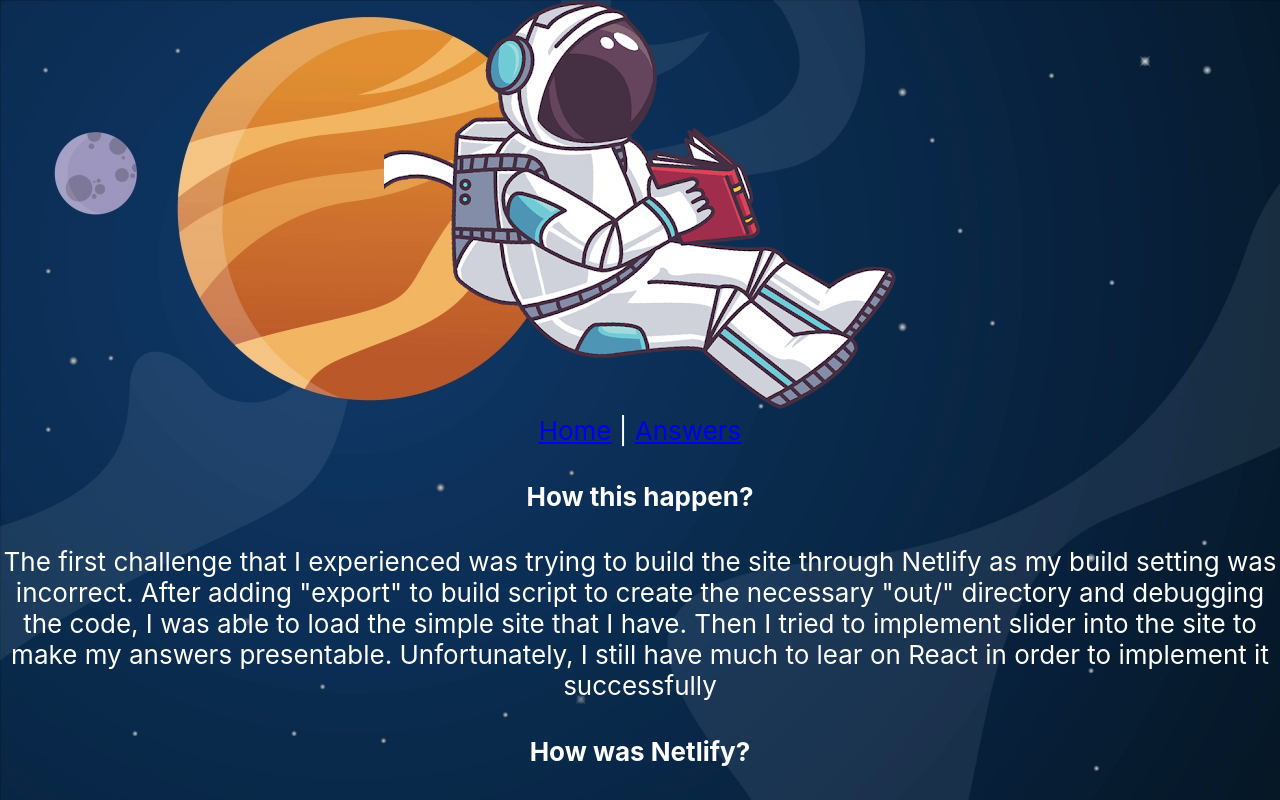
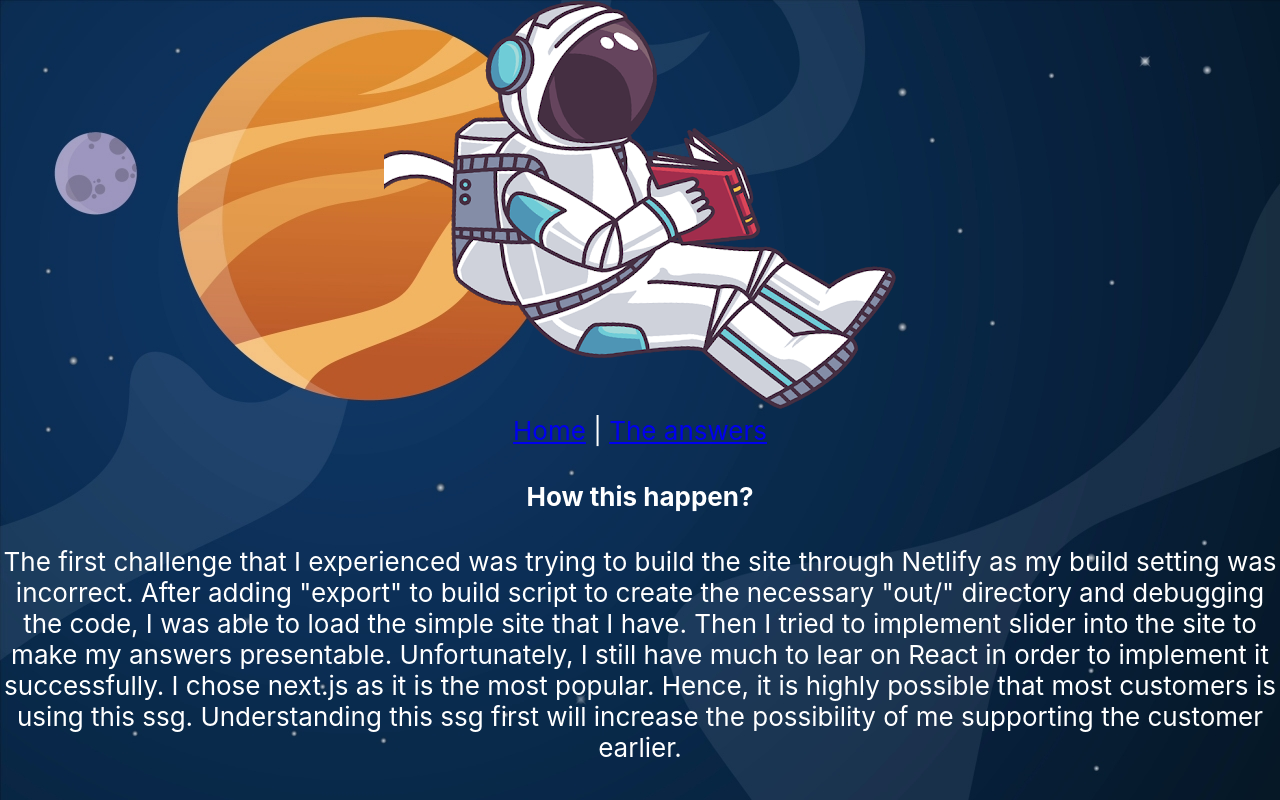
Before and after one commit to w2Mac/nextjs-exercise, a Next.js app: page /answers in a window 1280 px wide. Shown: the top 800 px of the page. Built offline with nearby package versions, Linux system fonts and the light colour scheme.

Commit message:
Bonus Questions

```diff
--- a/components/Layout.tsx
+++ b/components/Layout.tsx
@@ -27,7 +27,7 @@ const Layout: React.FunctionComponent<Props> = ({
         </Link>{' '}
         |{' '}
         <Link href="/answers">
-          <a>Answers</a>
+          <a>The answers</a>
         </Link>
       </nav>
     </header>
--- a/pages/answers.tsx
+++ b/pages/answers.tsx
@@ -6,7 +6,7 @@ const IndexPage: NextPage = () => {
   return (
       <Layout title="Answers">
       <h4>How this happen?</h4>
-      <p>The first challenge that I experienced was trying to build the site through Netlify as my build setting was incorrect. After adding "export" to build script to create the necessary "out/" directory and debugging the code, I was able to load the simple site that I have. Then I tried to implement slider into the site to make my answers presentable. Unfortunately, I still have much to lear on React in order to implement it successfully</p>
+      <p>The first challenge that I experienced was trying to build the site through Netlify as my build setting was incorrect. After adding "export" to build script to create the necessary "out/" directory and debugging the code, I was able to load the simple site that I have. Then I tried to implement slider into the site to make my answers presentable. Unfortunately, I still have much to lear on React in order to implement it successfully. I chose next.js as it is the most popular. Hence, it is highly possible that most customers is using this ssg. Understanding this ssg first will increase the possibility of me supporting the customer earlier.</p>
       <h4>How was Netlify?</h4>
       <p>Honestly, I didn't experienced any issue with the service as the build logs were detailed enough for me to troubelshoot and the deployment was fast and painless. The issue I had is with my code, hence it is not the service fault. It is the one between the keyboard and the chair.</p>
       <h4>5 Favorite?</h4>
@@ -50,6 +50,11 @@ const IndexPage: NextPage = () => {
       <p>The above information will help me start my investigation of your issue. Also, I highly recommend reviewing our <a className="Link" href="https://docs.netlify.com/configure-builds/troubleshooting-tips/">build troubleshooting article</a> as it contains useful information related to your issue.</p>
       <h4>Redirect has been configured</h4>
       <p>Please test this link:<a className="Link" href="https://wizardly-sinoussi-2b77e0.netlify.app/netlify/Anything">https://wizardly-sinoussi-2b77e0.netlify.app/netlify/Anything</a></p>
+      <h4>Suggestion</h4>
+      <ul>
+        <li>The links in the e-mail sent are all broken</li>
+        <li>I believe, the wording could be improve as it wasn't clear that I should use the site to answer the questions. I only realize after Laura replied my queries and mentioned "you can format the answer however you'd like on your site".</li>
+      </ul>
       </Layout>
     );
 }
```
